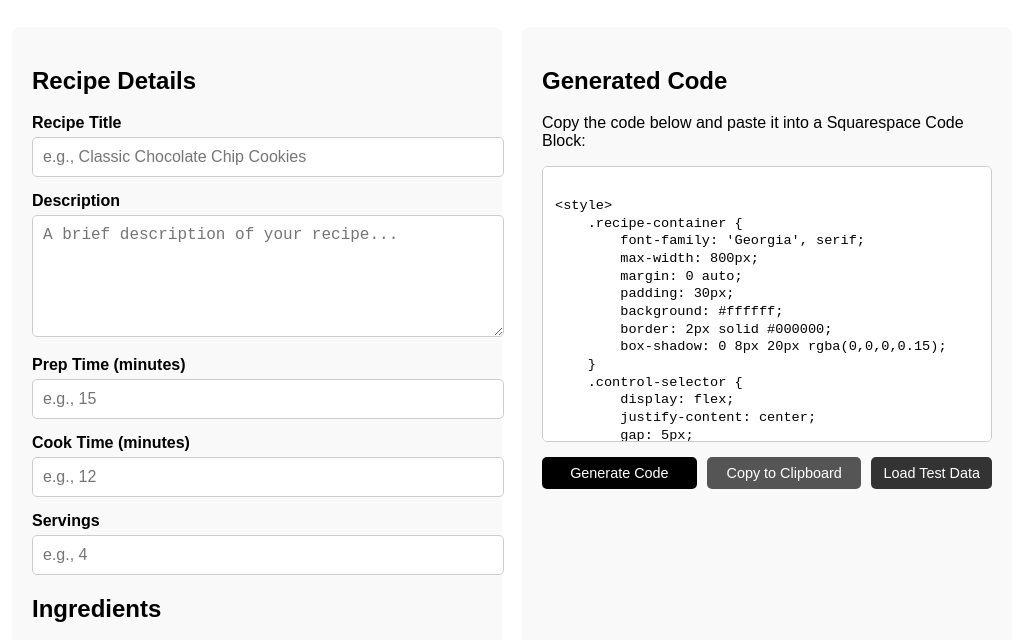
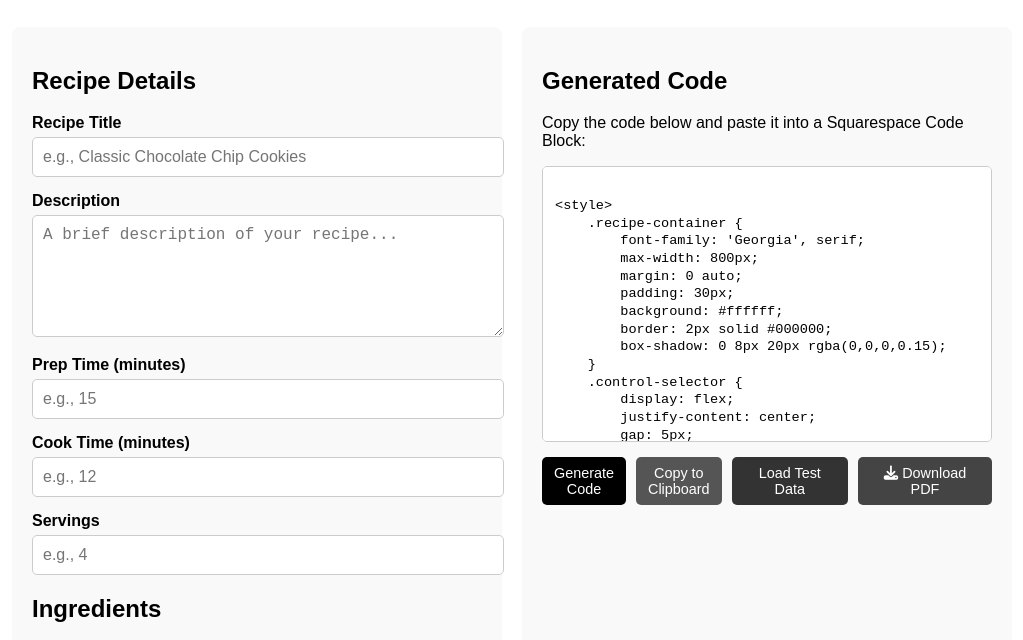
Before and after one commit to patrickclose/squarespace-recipe-generator, a website built with Vite: page index.html in a window 1280 px wide. Shown: the part 122-762 px from the top of the page, without its empty margins (128-1151 px from the left). Built offline with nearby package versions, Linux system fonts and the light colour scheme.

Commit message:
added download pdf button on the generator

```diff
--- a/index.html
+++ b/index.html
@@ -5,6 +5,7 @@
     <meta name="viewport" content="width=device-width, initial-scale=1.0">
     <title>Squarespace Recipe Generator</title>
     <link rel="stylesheet" href="https://cdnjs.cloudflare.com/ajax/libs/font-awesome/6.4.0/css/all.min.css">
+    <script src="https://cdnjs.cloudflare.com/ajax/libs/jspdf/2.5.1/jspdf.umd.min.js"></script>
     <!-- Removed external CSS link to keep everything self-contained -->
     <style>
         body {
@@ -292,6 +293,7 @@
                 <button class="btn btn-generate" onclick="generateCode()">Generate Code</button>
                 <button class="btn btn-copy" onclick="copyCode()">Copy to Clipboard</button>
                 <button class="btn" style="background: #333; color: white;" onclick="loadTestData()">Load Test Data</button>
+                <button class="btn" style="background: #444; color: white;" onclick="downloadPDF()"><i class="fas fa-download"></i> Download PDF</button>
             </div>
         </div>
     </div>
@@ -967,6 +969,143 @@
         setTimeout(generateCode, 100);
     }
 
+    function downloadPDF() {
+        // Get current recipe data
+        const title = document.getElementById('recipe-title').value || 'Recipe';
+        const description = document.getElementById('recipe-description').value || '';
+        const prepTime = parseInt(document.getElementById('prep-time').value) || 0;
+        const cookTime = parseInt(document.getElementById('cook-time').value) || 0;
+        const servings = parseInt(document.getElementById('servings').value) || 0;
+
+        const ingredients = Array.from(document.querySelectorAll('#ingredients-list input'))
+            .map(input => input.value.trim())
+            .filter(value => value);
+
+        const instructions = Array.from(document.querySelectorAll('#instructions-list input'))
+            .map(input => input.value.trim())
+            .filter(value => value);
+
+        const tips = Array.from(document.querySelectorAll('#tips-list input'))
+            .map(input => input.value.trim())
+            .filter(value => value);
+
+        // Check if we have enough data
+        if (!title || ingredients.length === 0 || instructions.length === 0) {
+            alert('Please fill in at least the recipe title, some ingredients, and instructions before downloading PDF.');
+            return;
+        }
+
+        // Create PDF
+        const { jsPDF } = window.jspdf;
+        const doc = new jsPDF();
+
+        let yPosition = 20;
+        const pageWidth = doc.internal.pageSize.width;
+        const margin = 20;
+        const lineHeight = 7;
+
+        // Title
+        doc.setFontSize(20);
+        doc.setFont(undefined, 'bold');
+        doc.text(title, margin, yPosition);
+        yPosition += 15;
+
+        // Description
+        if (description) {
+            doc.setFontSize(11);
+            doc.setFont(undefined, 'normal');
+            const descLines = doc.splitTextToSize(description, pageWidth - 2 * margin);
+            doc.text(descLines, margin, yPosition);
+            yPosition += descLines.length * lineHeight + 10;
+        }
+
+        // Recipe info (prep, cook, servings)
+        doc.setFontSize(12);
+        doc.setFont(undefined, 'bold');
+        let infoText = '';
+        if (prepTime > 0) infoText += `Prep: ${prepTime} mins  `;
+        if (cookTime > 0) infoText += `Cook: ${cookTime} mins  `;
+        if (servings > 0) infoText += `Servings: ${servings}`;
+
+        if (infoText) {
+            doc.text(infoText, margin, yPosition);
+            yPosition += 15;
+        }
+
+        // Ingredients section
+        doc.setFontSize(16);
+        doc.setFont(undefined, 'bold');
+        doc.text('Ingredients', margin, yPosition);
+        yPosition += 10;
+
+        doc.setFontSize(11);
+        doc.setFont(undefined, 'normal');
+        ingredients.forEach(ingredient => {
+            // Check if we need a new page
+            if (yPosition > doc.internal.pageSize.height - 30) {
+                doc.addPage();
+                yPosition = 20;
+            }
+            doc.text(`• ${ingredient}`, margin + 5, yPosition);
+            yPosition += lineHeight;
+        });
+        yPosition += 10;
+
+        // Instructions section
+        doc.setFontSize(16);
+        doc.setFont(undefined, 'bold');
+        doc.text('Instructions', margin, yPosition);
+        yPosition += 10;
+
+        doc.setFontSize(11);
+        doc.setFont(undefined, 'normal');
+        instructions.forEach((instruction, index) => {
+            // Check if we need a new page
+            if (yPosition > doc.internal.pageSize.height - 40) {
+                doc.addPage();
+                yPosition = 20;
+            }
+
+            const instructionLines = doc.splitTextToSize(`${index + 1}. ${instruction}`, pageWidth - 2 * margin - 10);
+            doc.text(instructionLines, margin + 5, yPosition);
+            yPosition += instructionLines.length * lineHeight + 3;
+        });
+
+        // Tips section (if any)
+        if (tips.length > 0) {
+            yPosition += 10;
+
+            // Check if we need a new page
+            if (yPosition > doc.internal.pageSize.height - 30) {
+                doc.addPage();
+                yPosition = 20;
+            }
+
+            doc.setFontSize(16);
+            doc.setFont(undefined, 'bold');
+            doc.text('Chef\'s Tips', margin, yPosition);
+            yPosition += 10;
+
+            doc.setFontSize(11);
+            doc.setFont(undefined, 'normal');
+            tips.forEach(tip => {
+                // Check if we need a new page
+                if (yPosition > doc.internal.pageSize.height - 30) {
+                    doc.addPage();
+                    yPosition = 20;
+                }
+
+                const tipLines = doc.splitTextToSize(`• ${tip}`, pageWidth - 2 * margin - 10);
+                doc.text(tipLines, margin + 5, yPosition);
+                yPosition += tipLines.length * lineHeight + 3;
+            });
+        }
+
+        // Download the PDF
+        const filename = title.replace(/[^a-z0-9]/gi, '_').toLowerCase() + '_recipe.pdf';
+        doc.save(filename);
+    }
+
     // Generate code on load
     document.addEventListener('DOMContentLoaded', () => {
         setTimeout(generateCode, 500);
```
